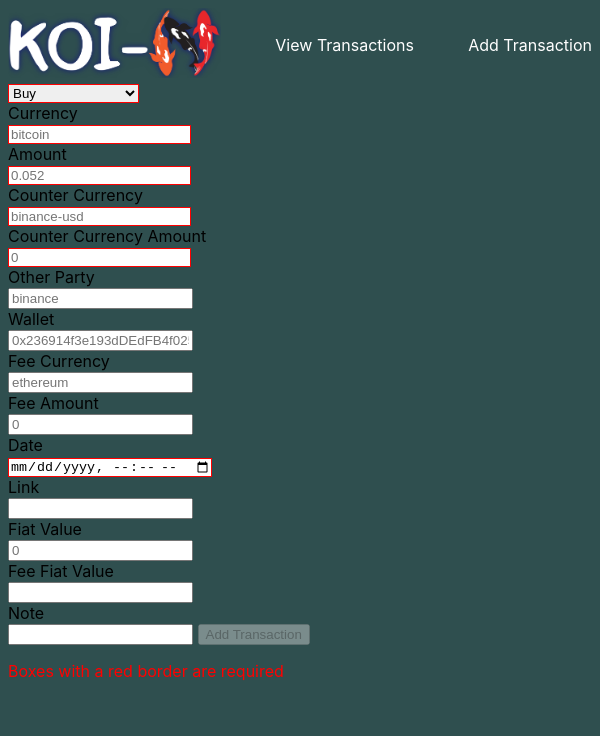
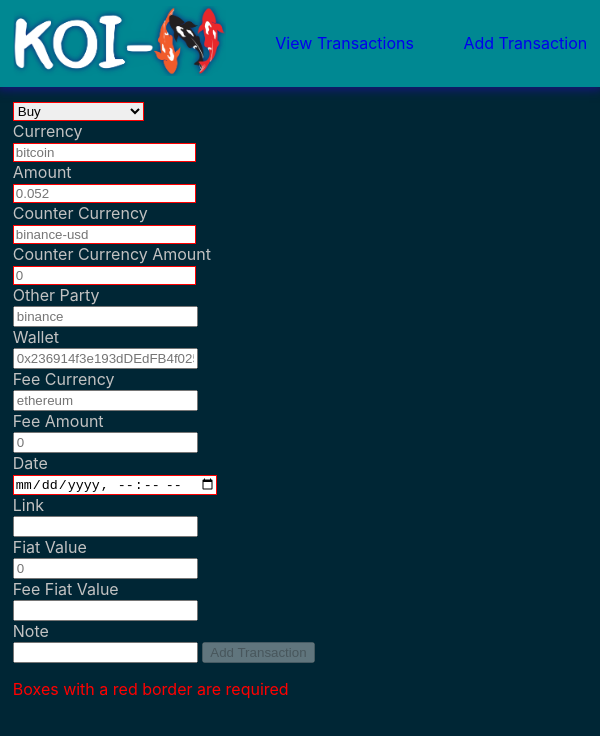
Before and after one commit to kowasaur/KOI-N, an Electron app: page src/addTransaction.html in a window 600 px wide. Drawn offline with Linux system fonts and the light colour scheme; no server answers.

Commit message:
update colours

```diff
--- a/src/addTransaction.html
+++ b/src/addTransaction.html
@@ -10,6 +10,7 @@
       <a href="viewTransactions.html">View Transactions</a>
       <a href="addTransaction.html">Add Transaction</a>
     </header>
+    <main>
     <form oninput="check()">
       <!-- <label for="type">Type</label> -->
       <select name="type" id="type" class="required" onchange="typeChange()">
@@ -71,7 +72,7 @@
     <div id="success">Transaction Added Succesfully</div>
 
     <p style="color:red">Boxes with a red border are required</p>
-
+    </main>
     <script src="addTransaction.js"></script>
   </body>
 </html>
--- a/src/index.css
+++ b/src/index.css
@@ -1,21 +1,31 @@
 body {
   font-family: -apple-system, BlinkMacSystemFont, "Segoe UI", Roboto, Helvetica, Arial, sans-serif;
-  background-color: darkslategrey;
+  background-color: #002635;
+  margin: 0;
+  color: rgb(194, 194, 194);
 }
 
 header {
   display: flex;
   place-items: center;
   justify-content: space-between;
+  position: sticky;
+  top: 0;
+  background-color: #008892;
+  padding: 0.4em 0.8em;
+  box-shadow: 0px 1px 9px 2px #15167c;
 }
 
 a {
   text-decoration: none;
-  color: white;
 }
 
 ul {
   list-style: none;
+}
+
+main {
+  padding: 0.8em;
 }
 
 #success {
```
Also changed, not shown: assets/info.md (+1 -5 lines), src/viewTransactions.html (+2 -1 lines), README.md.
